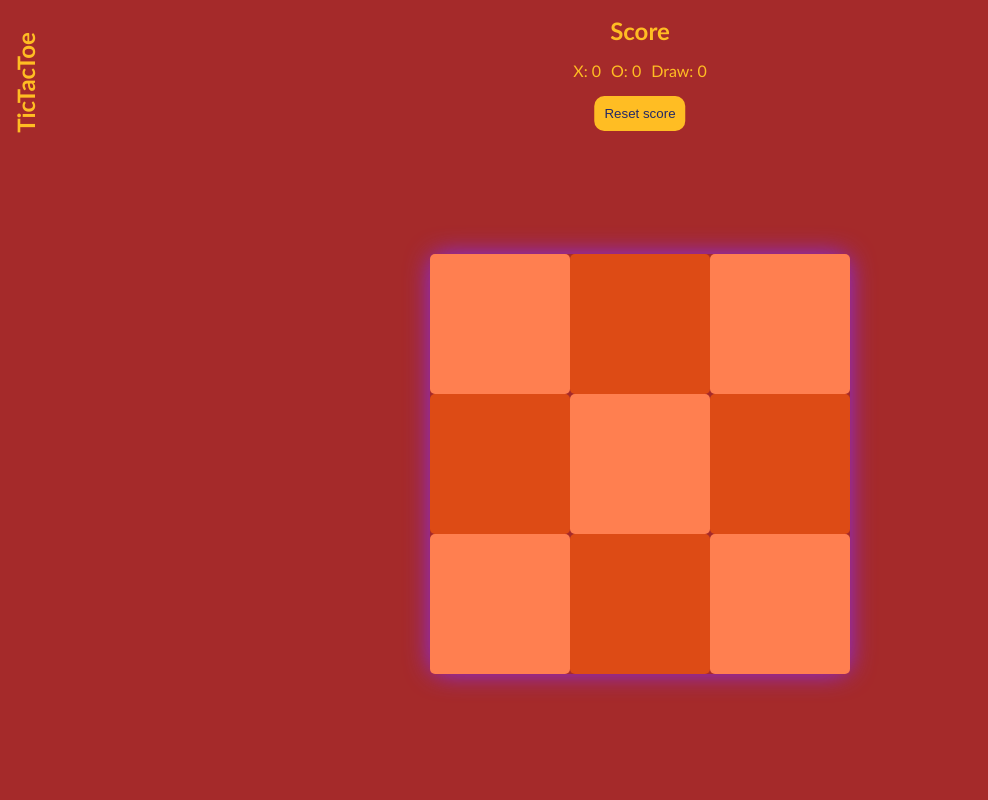
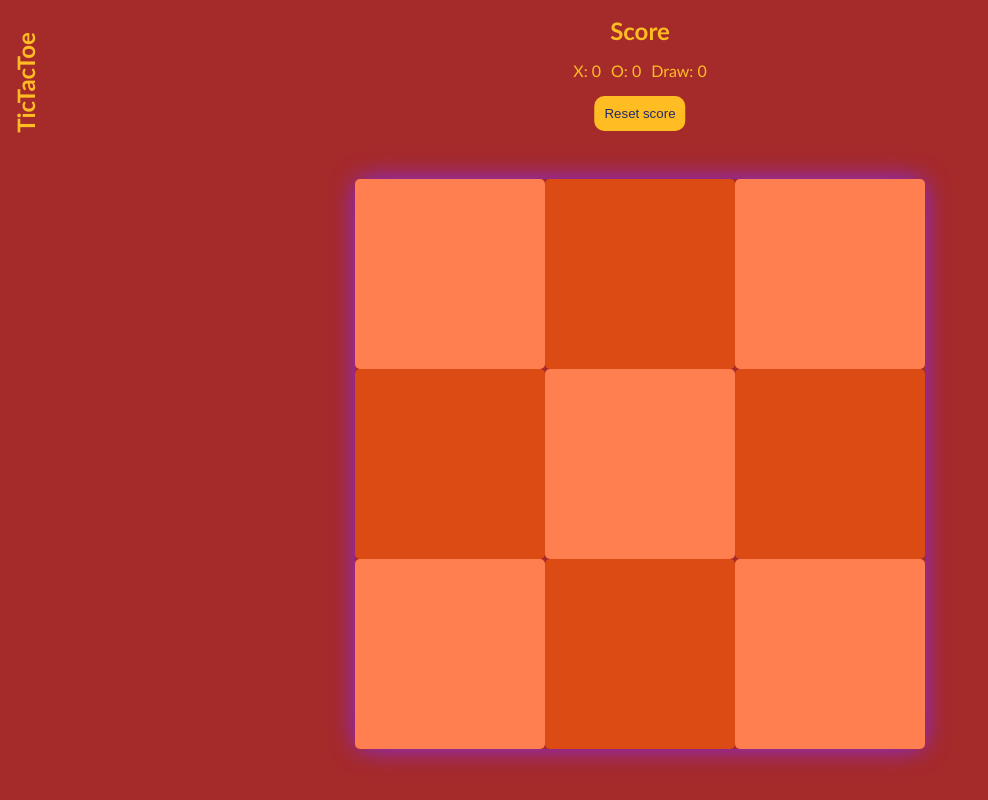
Before and after one commit to ArtEugeniu/XO_Game, a plain HTML site: page index.html in a window 1280 px wide. Shown: the whole page, without its empty margins (0-988 px from the left). Drawn offline with Linux system fonts and the light colour scheme.

Commit message:
Fix gameGround size

```diff
--- a/style.css
+++ b/style.css
@@ -1,6 +1,6 @@
 .gameGround {
-  max-width: 420px;
-  max-height: 420px;
+  max-width: 570px;
+  max-height: 570px;
   width: min(90vw, 90vh);
   height: min(90vw, 90vh);
   aspect-ratio: 1;
@@ -30,8 +30,8 @@ body {
 }
 
 .cell {
-  max-width: 160px;
-  max-height: 160px;
+  max-width: 190px;
+  max-height: 190px;
   flex: 1 1 33.33%;
   aspect-ratio: 1;
   background-color: coral;
```
